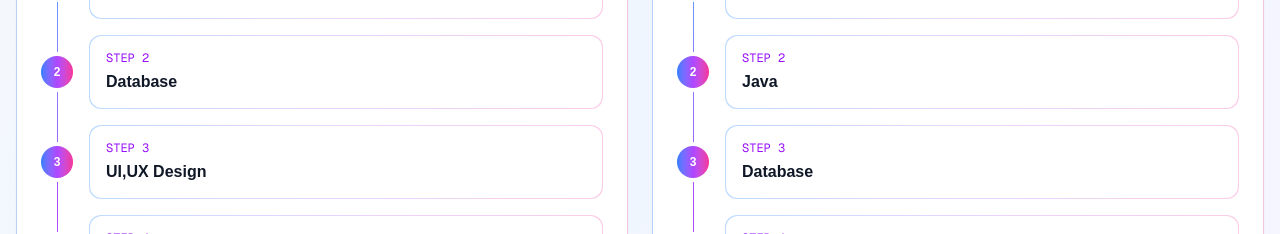
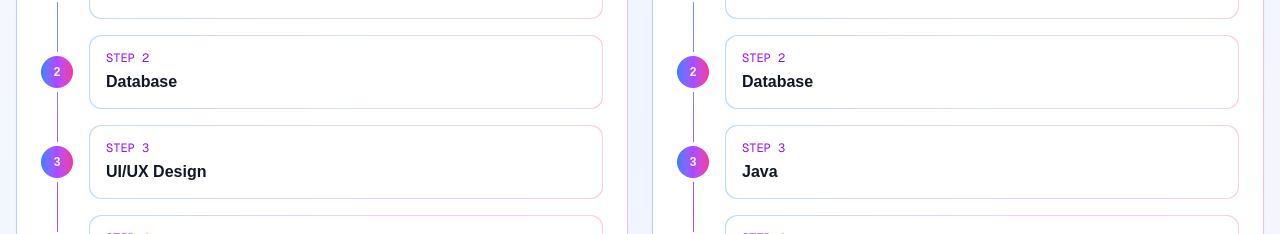
Before and after one commit to WaiYanHtun11/LLPMM-Online-Campus, a Next.js app: page /roadmaps in a window 1280 px wide. Shown: the part 561-795 px from the top of the page. Built offline with nearby package versions, Linux system fonts and the light colour scheme; no server answers.

Commit message:
Update homepage and roadmaps content

```diff
--- a/app/page.tsx
+++ b/app/page.tsx
@@ -155,7 +155,7 @@ export default function Home() {
         <div className="container mx-auto px-4">
           <div className="grid grid-cols-2 md:grid-cols-4 gap-8">
             <div className="text-center">
-              <div className="text-3xl sm:text-5xl font-extrabold mb-2">8.8K+</div>
+              <div className="text-3xl sm:text-5xl font-extrabold mb-2">3.5K+</div>
               <div className="text-blue-100 text-sm uppercase tracking-wide">Students Taught</div>
             </div>
             <div className="text-center">
--- a/app/roadmaps/page.tsx
+++ b/app/roadmaps/page.tsx
@@ -17,13 +17,13 @@ const roadmaps: Roadmap[] = [
     id: 'web-dev',
     title: 'Web Developer Roadmap',
     command: '$ roadmap --track web-developer',
-    steps: ['C or Python', 'Database', 'UI,UX Design', 'Web Basic', 'Web Intermediate', 'Web Advance'],
+    steps: ['C or Python', 'Database', 'UI/UX Design', 'Web Basic', 'Web Intermediate', 'Web Advance'],
   },
   {
     id: 'mobile-dev',
     title: 'Mobile App Developer Roadmap',
     command: '$ roadmap --track mobile-app',
-    steps: ['C or Python', 'Java', 'Database', 'UI/UIX Design', 'Dart', 'Flutter'],
+    steps: ['C or Python','Database','Java', 'UI/UIX Design', 'Dart', 'Flutter'],
   },
 ]
 
```
